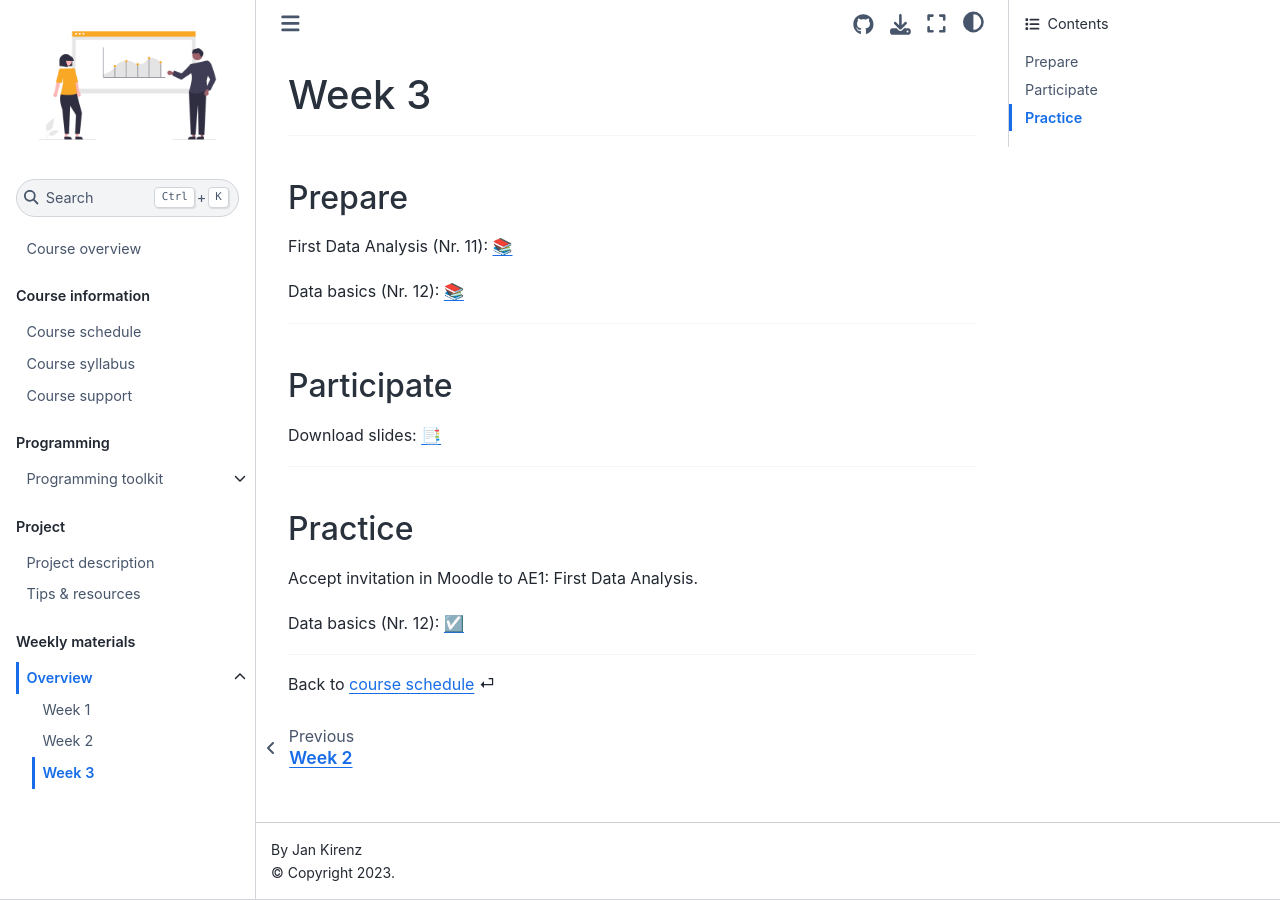
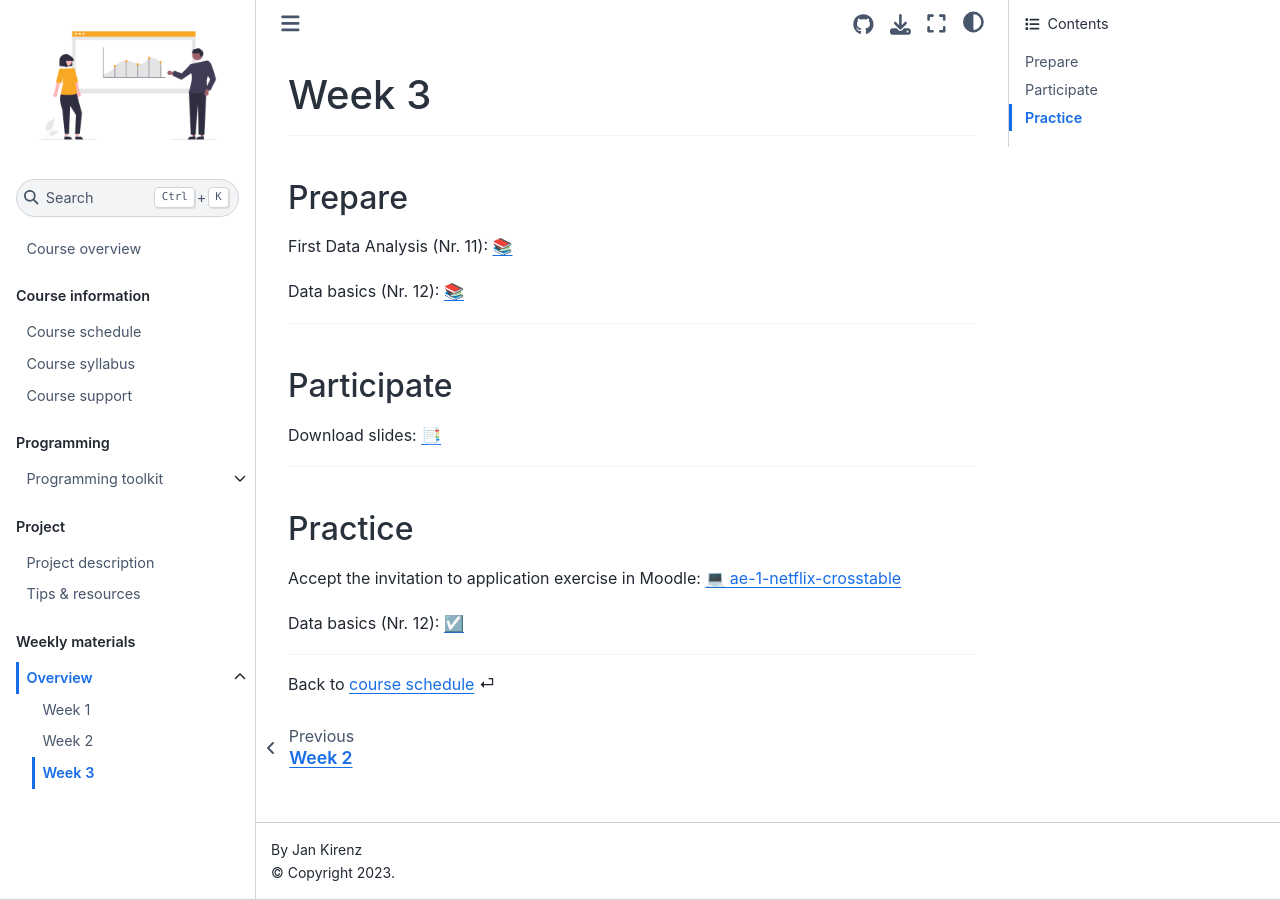
Before and after one commit to dst-ws22/website, a Jupyter Book: the page built from weeks/week3.md, in a window 1280 px wide. Built offline with Jupyter Book 1.0.4 settings and Sphinx 7.4.7 and the Sphinx Book theme 1.1.4, drawn with Linux system fonts in a browser that asks for light colours; comment, search, counter and statistics services are not loaded.

Commit message:
Update week3.md

```diff
--- a/weeks/week3.md
+++ b/weeks/week3.md
@@ -26,7 +26,8 @@
 ## Practice
 
 
-Accept invitation in Moodle to AE1: First Data Analysis.
+Accept the invitation to application exercise in Moodle: [💻 ae-1-netflix-crosstable](https://e-learning.hdm-stuttgart.de/moodle/mod/page/view.php?id=262127)
+
 
 Data basics (Nr. 12): [☑️](https://forms.gle/EJT7mcYgPi8drKgR9)
 
```
